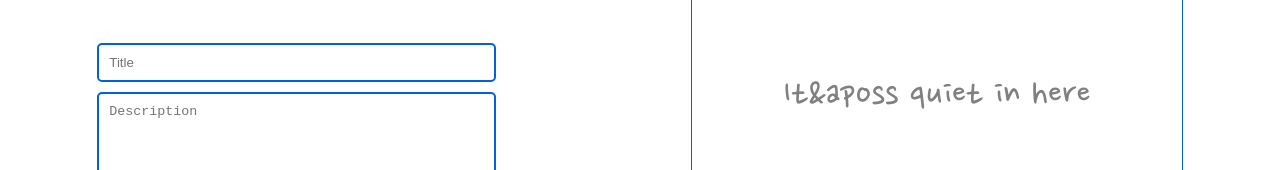
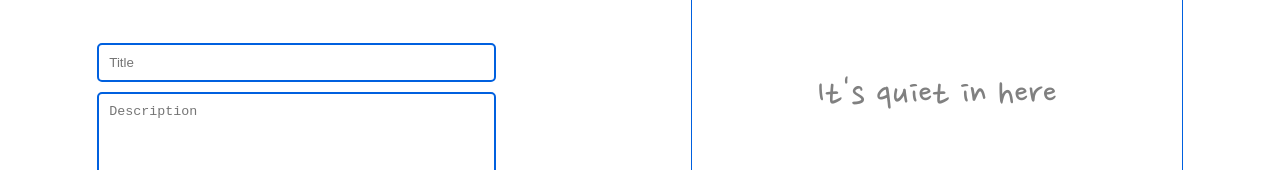
Before and after one commit to david4473/Coolify-next-app, a Next.js app: page / in a window 1280 px wide. Shown: the part 244-414 px from the top of the page. Built offline with nearby package versions, Linux system fonts and the light colour scheme; no server answers.

Commit message:
fixed escape character error

```diff
--- a/app/page.js
+++ b/app/page.js
@@ -77,7 +77,7 @@ export default function Home() {
       >
         <h2 className="task-list-header">Tasks</h2>
         <div className={tasks.length == 0 ? "show-text" : "hide-text"}>
-          <p>It&aposs quiet in here</p>
+          <p>It&apos;s quiet in here</p>
         </div>
         <ul className="task-list">
           {tasks.map((task) => (
```
